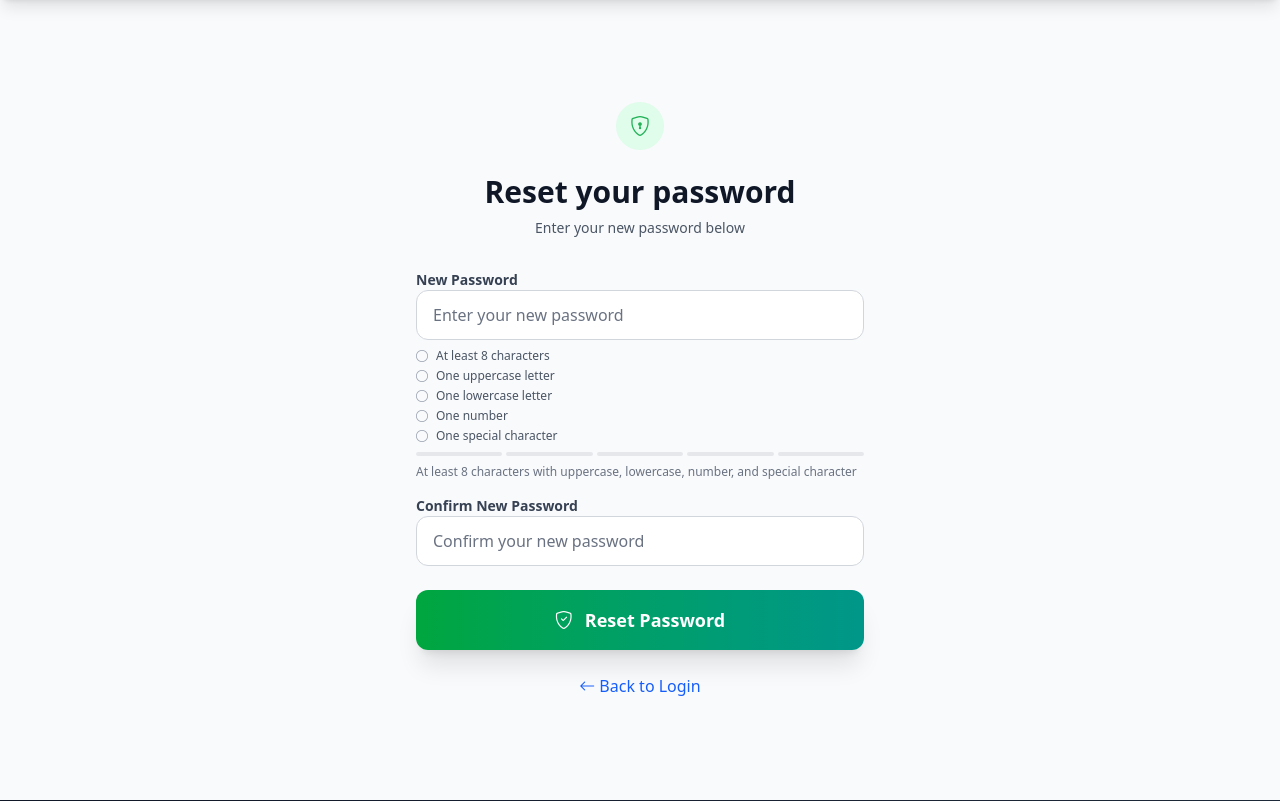
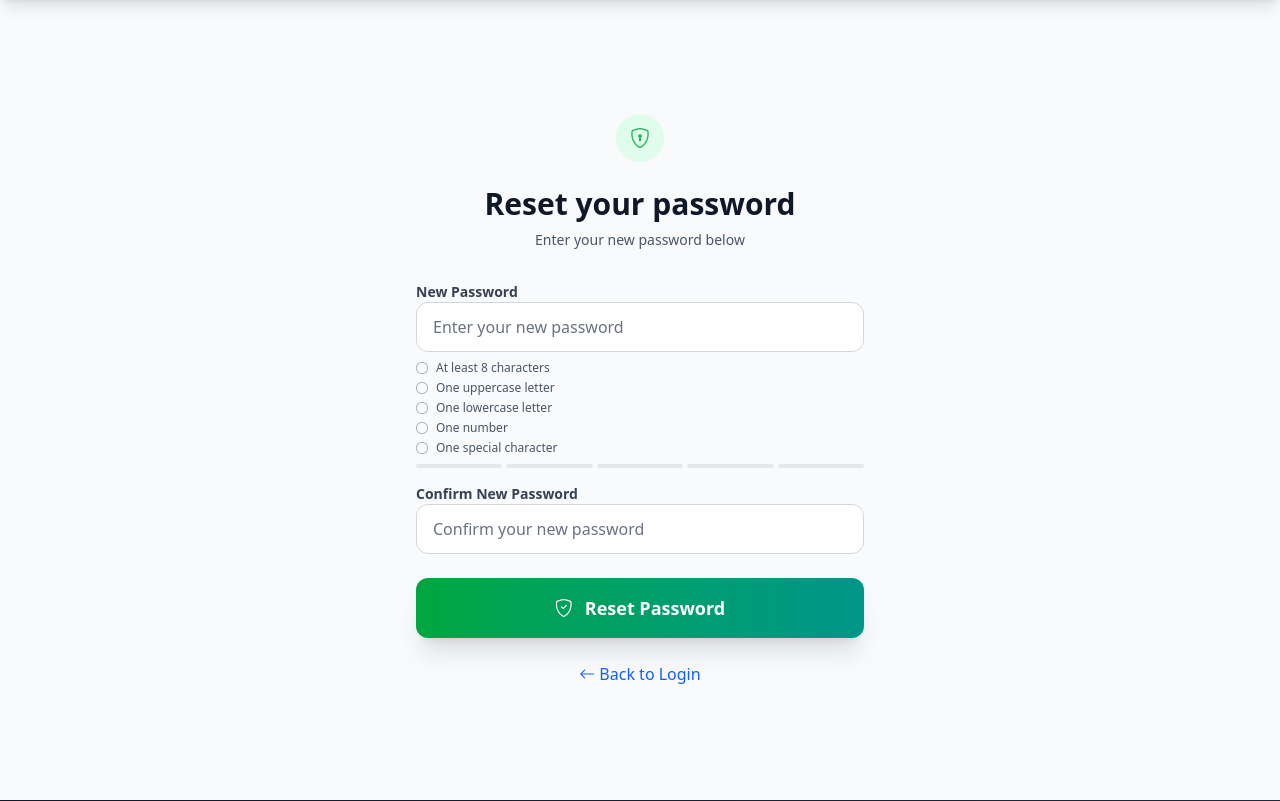
Before and after one commit to MACantara/flask-website-template, a Python web app: template app/templates/password/reset-password.html in a window 1280 px wide. Shown: the part 65-866 px from the top of the page. Run offline with Jinja, Linux system fonts and the light colour scheme; the template is opened without the code that fills it, so the values that code supplies are empty.

Commit message:
Remove password strength guideline text from sign-up and reset-password forms

```diff
--- a/app/templates/auth/signup.html
+++ b/app/templates/auth/signup.html
@@ -38,7 +38,6 @@
                     <input id="password" name="password" type="password" required
                            class="w-full px-4 py-3 border border-gray-300 dark:border-gray-600 rounded-xl focus:outline-none focus:ring-2 focus:ring-blue-500 focus:border-transparent transition-all duration-300 bg-white dark:bg-gray-800 text-gray-900 dark:text-white placeholder-gray-500 dark:placeholder-gray-400 hover:shadow-md"
                            placeholder="Create a password">
-                    <p class="mt-1 text-xs text-gray-500 dark:text-gray-400 transition-colors duration-200">At least 8 characters with uppercase, lowercase, number, and special character</p>
                 </div>
 
                 <div class="opacity-0 animate-fade-in-up" style="animation-delay: 0.6s;">
--- a/app/templates/password/reset-password.html
+++ b/app/templates/password/reset-password.html
@@ -23,7 +23,6 @@
                     <input id="password" name="password" type="password" required
                            class="w-full px-4 py-3 border border-gray-300 dark:border-gray-600 rounded-xl focus:outline-none focus:ring-2 focus:ring-green-500 focus:border-transparent transition-all duration-300 bg-white dark:bg-gray-800 text-gray-900 dark:text-white placeholder-gray-500 dark:placeholder-gray-400 hover:shadow-md"
                            placeholder="Enter your new password">
-                    <p class="mt-1 text-xs text-gray-500 dark:text-gray-400">At least 8 characters with uppercase, lowercase, number, and special character</p>
                 </div>
 
                 <div class="opacity-0 animate-fade-in-up" style="animation-delay: 0.4s;">
```
